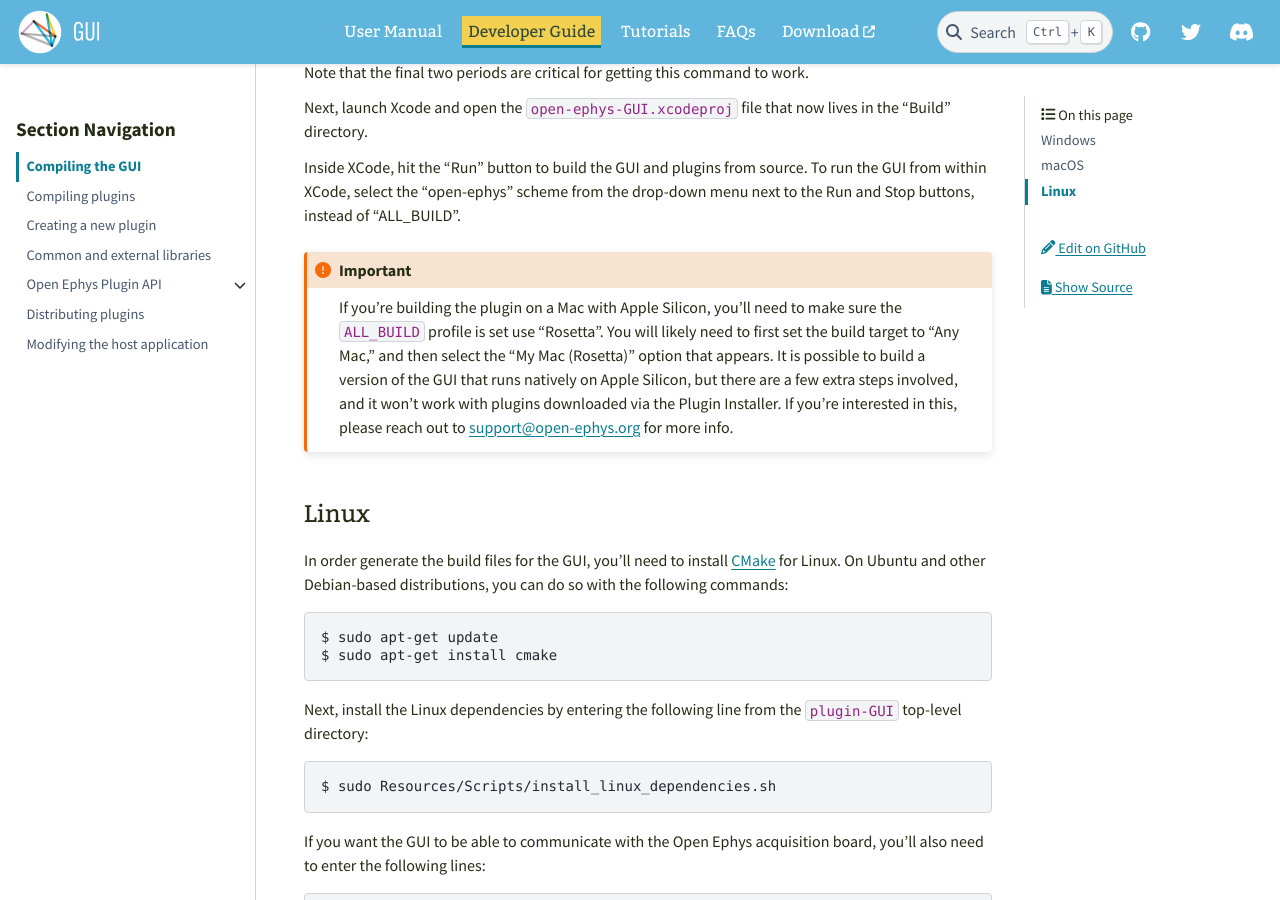
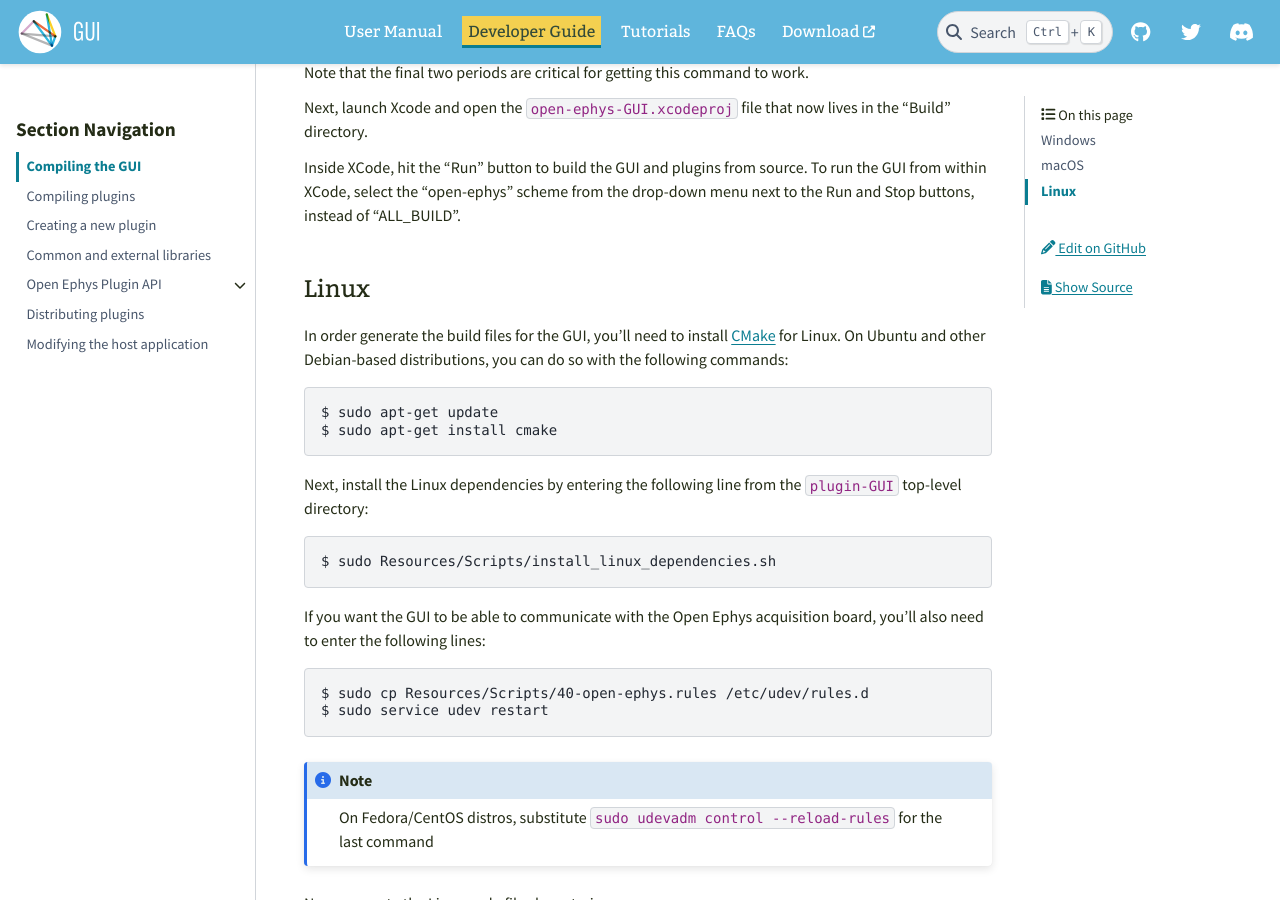
Before and after one commit to open-ephys/gui-docs, a Sphinx documentation site: the page built from source/Developer-Guide/Compiling-the-GUI.rst, in a window 1280 px wide and 900 px high, scrolled down 1651 px. Built offline with Sphinx 7.4.7 and the PyData theme 0.15.4, drawn with Linux system fonts in a browser that asks for light colours.

Commit message:
Remove note about Apple Silicon

```diff
--- a/source/Developer-Guide/Compiling-the-GUI.rst
+++ b/source/Developer-Guide/Compiling-the-GUI.rst
@@ -59,8 +59,6 @@ Next, launch Xcode and open the :code:`open-ephys-GUI.xcodeproj` file that now l
 
 Inside XCode, hit the "Run" button to build the GUI and plugins from source. To run the GUI from within XCode, select the "open-ephys" scheme from the drop-down menu next to the Run and Stop buttons, instead of "ALL_BUILD".
 
-.. important:: If you're building the plugin on a Mac with Apple Silicon, you'll need to make sure the :code:`ALL_BUILD` profile is set use "Rosetta". You will likely need to first set the build target to "Any Mac," and then select the "My Mac (Rosetta)" option that appears. It is possible to build a version of the GUI that runs natively on Apple Silicon, but there are a few extra steps involved, and it won't work with plugins downloaded via the Plugin Installer. If you're interested in this, please reach out to support@open-ephys.org for more info.
-
 Linux
 ######
 
```
